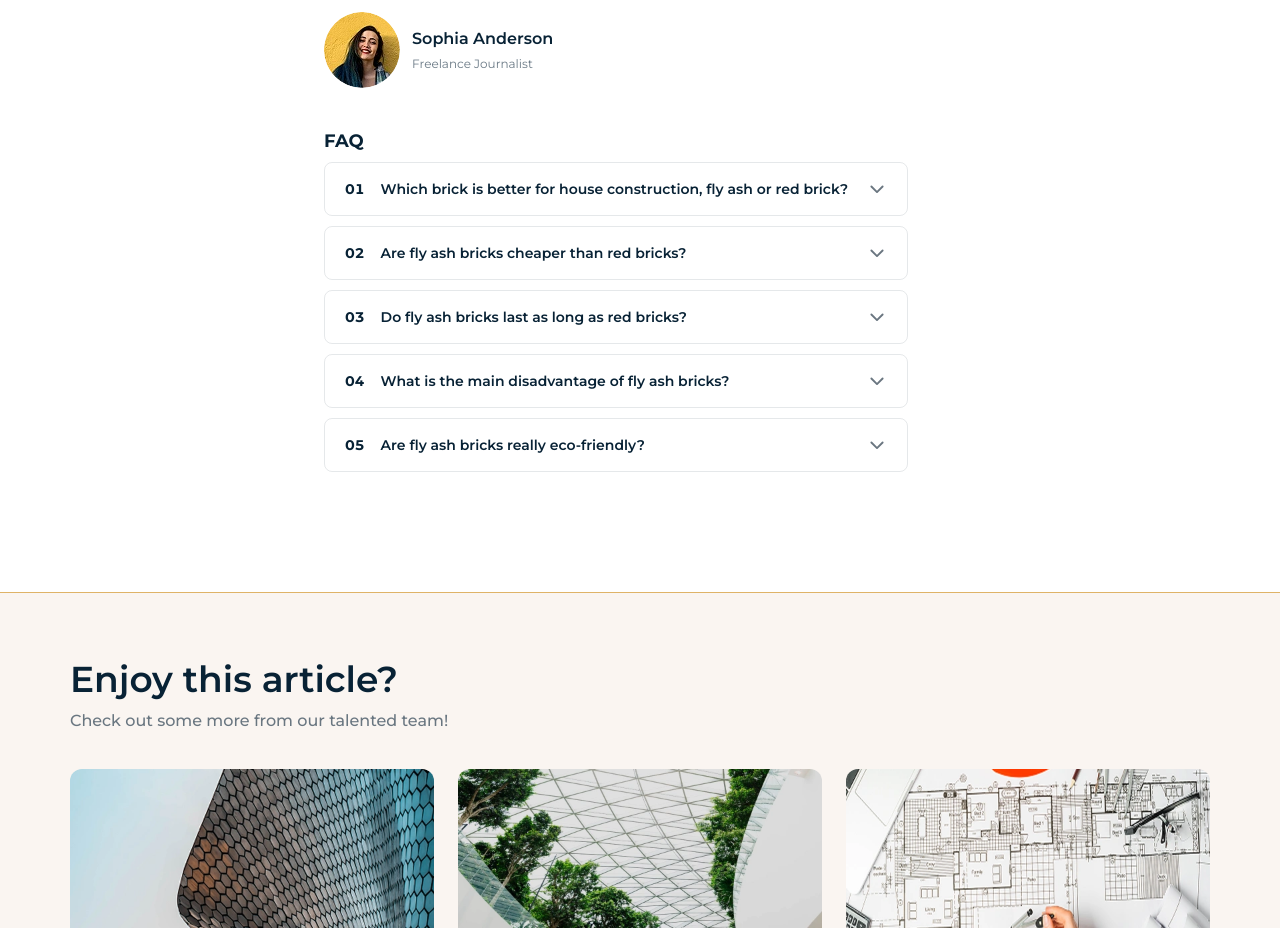
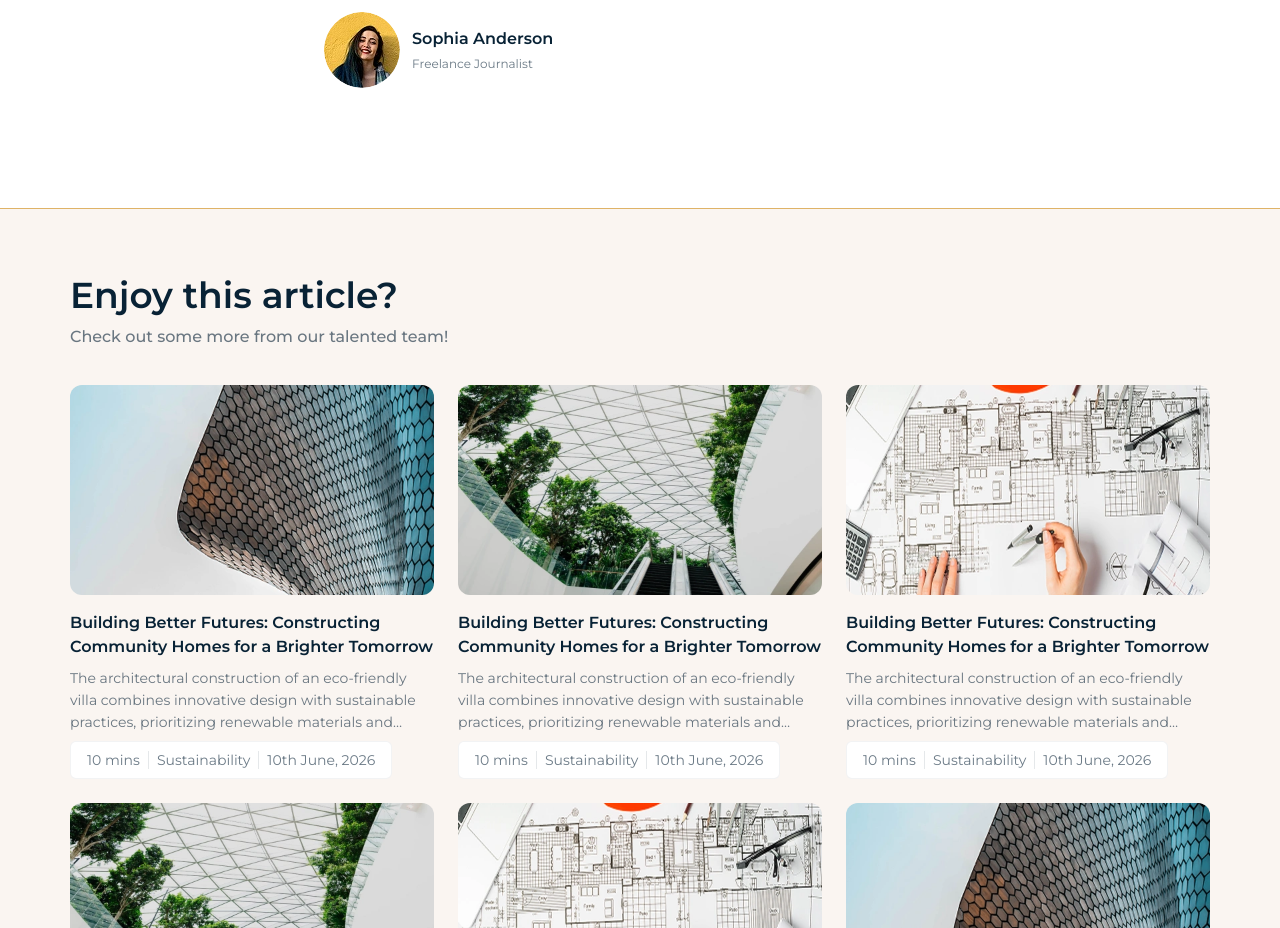
Before and after one commit to Surat-Infotech/kapuria-developers, a Next.js app: page /blogs/fly-ash-bricks-vs-red-bricks in a window 1280 px wide. Shown: the part 5660-6588 px from the top of the page. Built offline with nearby package versions, Linux system fonts and the light colour scheme; a web font is replaced by a local one.

Commit message:
Hotfix/WD-3193 blog details faq remove

```diff
--- a/src/app/blogs/[slug]/_sections/article.jsx
+++ b/src/app/blogs/[slug]/_sections/article.jsx
@@ -399,7 +399,7 @@
             </div>
           </div>
 
-          <div className="flex flex-col gap-8">
+          {/* <div className="flex flex-col gap-8">
             <h2 className="text-navy-800 text-[18px]/[26px] font-bold">FAQ</h2>
 
             <div className="flex flex-col gap-10">
@@ -413,7 +413,7 @@
                 />
               ))}
             </div>
-          </div>
+          </div> */}
 
           {/* Below `lg` the panel follows the article instead of sitting beside it. */}
           <RelatedPanel className="rounded-2xl px-16 py-20 shadow-[0_10px_61.56px_0_rgba(21,21,21,0.05)] sm:p-24 lg:hidden" />
```
